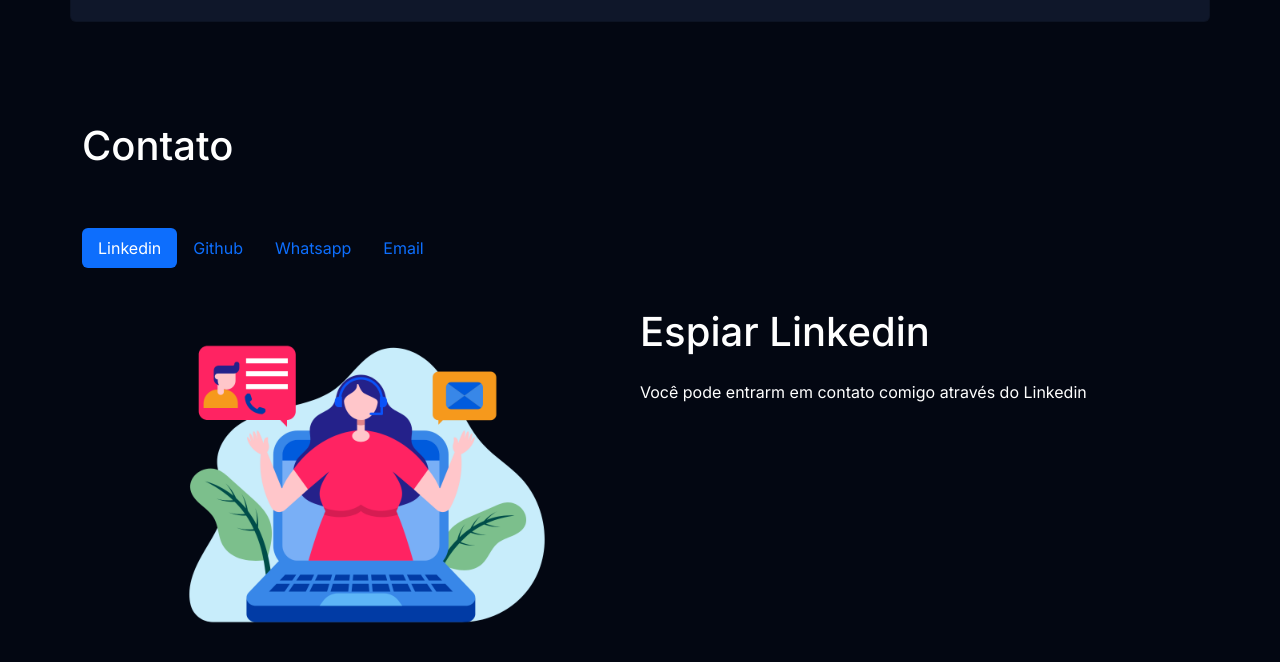
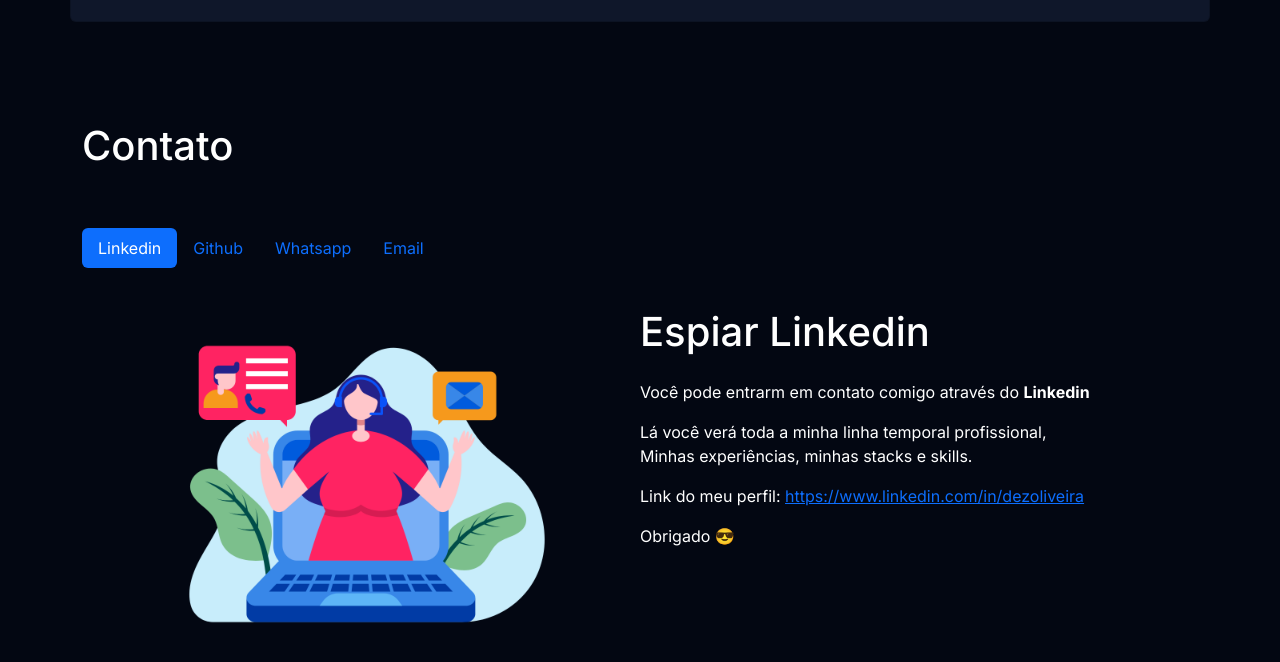
Before and after one commit to dezoliveira/folium, a website built with Vite: page index.html in a window 1280 px wide. Shown: the part 1298-1960 px from the top of the page. Built offline with nearby package versions, Linux system fonts and the light colour scheme.

Commit message:
refactor: linkedin-content

```diff
--- a/index.html
+++ b/index.html
@@ -209,8 +209,18 @@
               </div>
               <div class="tab-content col-lg-6 col-md-6 col-sm-6" id="pills-tabContent">
                 <div class="tab-pane fade show active" id="pills-linkedin" role="tabpanel" aria-labelledby="pills-linkedin-tab" tabindex="0">
-                  <h1 class="my-4">Espiar Linkedin</h1>
-                  Você pode entrarm em contato comigo através do Linkedin
+                  <div class="linkedin-content">
+                    <h1 class="my-4">Espiar Linkedin</h1>
+                    <p>Você pode entrarm em contato comigo através do <strong>Linkedin</strong></p>
+                    <p>
+                    Lá você verá toda a minha linha temporal profissional,</br>
+                    Minhas experiências, minhas stacks e skills.</br>
+                    </p>
+                    <p>
+                    Link do meu perfil: <a href="https://www.linkedin.com/in/dezoliveira" target="_blank">https://www.linkedin.com/in/dezoliveira</a>
+                    </p>
+                    <p>Obrigado 😎</p>
+                  </div>
                 </div>
                 <div class="tab-pane fade" id="pills-github" role="tabpanel" aria-labelledby="pills-github-tab" tabindex="1">
                   <h1 class="my-4">Ver Github</h1>
```
